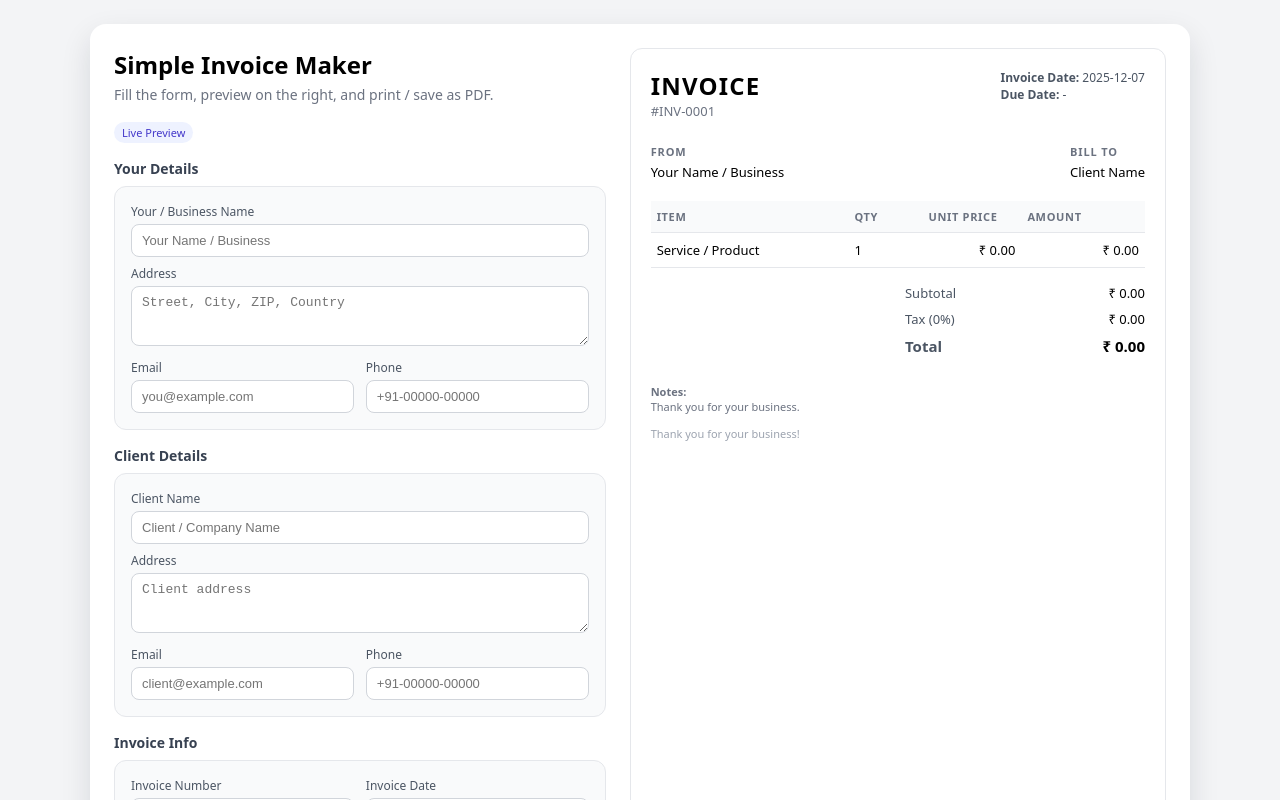
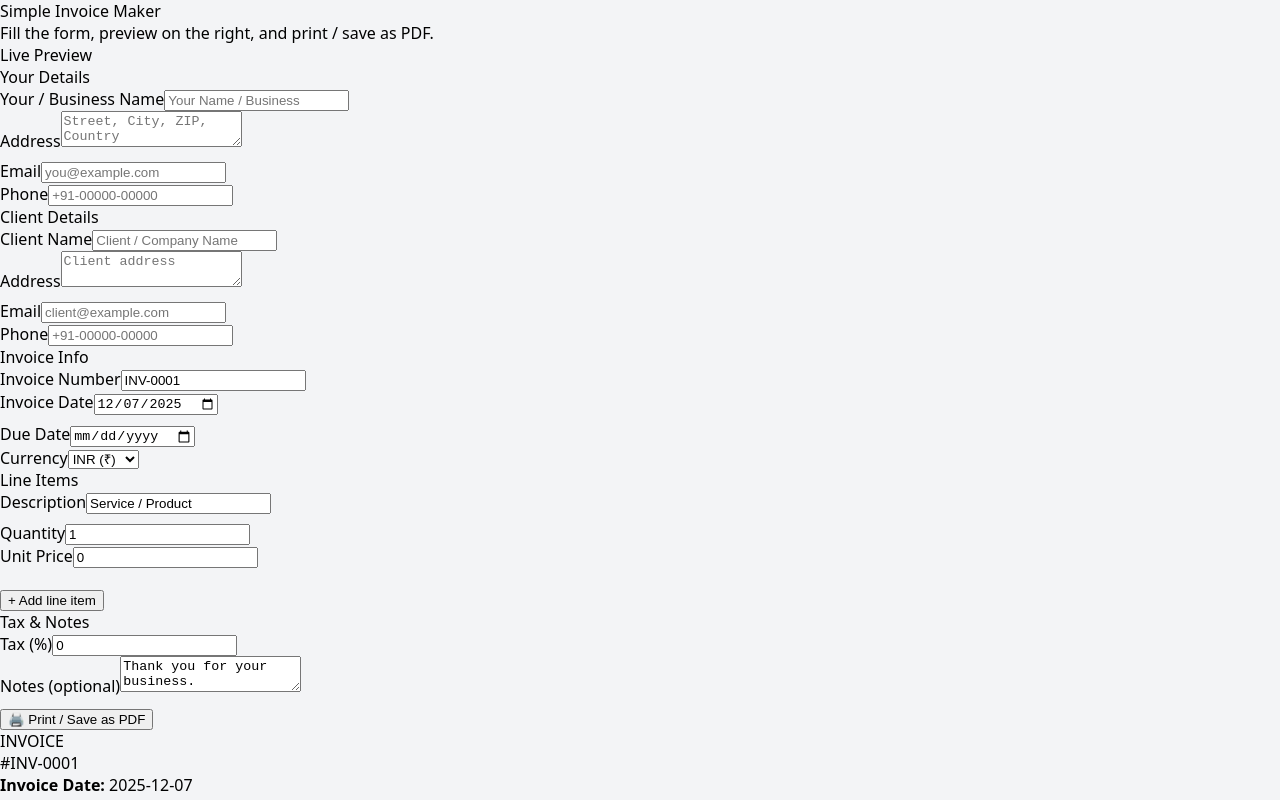
Before and after one commit to abhayswami2004-source/invice-maker, a Next.js app: page / in a window 1280 px wide. Shown: the top 800 px of the page. Built offline with nearby package versions, Linux system fonts and the light colour scheme.

Commit message:
Refactor globals.css for print preview styles
Removed default styles and added print-specific styles for invoice preview.

```diff
--- a/app/globals.css
+++ b/app/globals.css
@@ -1,248 +1,31 @@
-* {
-  box-sizing: border-box;
-}
+/* ---------- Print-only rules: show only invoice preview ---------- */
+@media print {
+  /* hide everything by default */
+  body * {
+    visibility: hidden !important;
+  }
 
-body {
-  margin: 0;
-}
+  /* make preview visible and place it at the top-left */
+  .preview-container,
+  .preview-container * {
+    visibility: visible !important;
+  }
 
-.main-container {
-  min-height: 100vh;
-  padding: 24px;
-}
+  /* ensure the preview fills the printed page nicely */
+  .preview-container {
+    position: absolute !important;
+    left: 0 !important;
+    top: 0 !important;
+    width: 100% !important;
+    box-shadow: none !important; /* optional: remove shadow for printing */
+    background: white !important;
+    margin: 0 !important;
+    border-radius: 0 !important;
+    padding: 8mm !important; /* add printable padding */
+  }
 
-.app-shell {
-  max-width: 1100px;
-  margin: 0 auto;
-  background: #ffffff;
-  border-radius: 16px;
-  box-shadow: 0 12px 30px rgba(15, 23, 42, 0.12);
-  padding: 24px;
-  display: grid;
-  grid-template-columns: 1.1fr 1.2fr;
-  gap: 24px;
-}
-
-@media (max-width: 900px) {
-  .app-shell {
-    grid-template-columns: 1fr;
+  /* optionally hide page header/footer or other elements marked no-print */
+  .no-print {
+    display: none !important;
   }
 }
-
-.app-title {
-  font-size: 24px;
-  font-weight: 700;
-  margin-bottom: 4px;
-}
-
-.app-subtitle {
-  font-size: 14px;
-  color: #6b7280;
-  margin-bottom: 16px;
-}
-
-.section-title {
-  font-size: 14px;
-  font-weight: 600;
-  margin: 16px 0 8px;
-  color: #374151;
-}
-
-.card {
-  border: 1px solid #e5e7eb;
-  border-radius: 12px;
-  padding: 16px;
-  background: #f9fafb;
-}
-
-.label {
-  display: block;
-  font-size: 12px;
-  font-weight: 500;
-  margin-bottom: 4px;
-  color: #4b5563;
-}
-
-.input,
-.textarea,
-.select {
-  width: 100%;
-  padding: 8px 10px;
-  font-size: 13px;
-  border-radius: 8px;
-  border: 1px solid #d1d5db;
-  outline: none;
-  background: #ffffff;
-  transition: border-color 0.15s, box-shadow 0.15s;
-}
-
-.input:focus,
-.textarea:focus,
-.select:focus {
-  border-color: #4f46e5;
-  box-shadow: 0 0 0 1px rgba(79, 70, 229, 0.3);
-}
-
-.textarea {
-  resize: vertical;
-  min-height: 60px;
-}
-
-.flex-row {
-  display: flex;
-  gap: 12px;
-}
-
-.flex-1 {
-  flex: 1;
-}
-
-.button {
-  padding: 10px 16px;
-  font-size: 14px;
-  border-radius: 999px;
-  border: none;
-  cursor: pointer;
-  font-weight: 500;
-  display: inline-flex;
-  align-items: center;
-  gap: 6px;
-}
-
-.button-primary {
-  background: #4f46e5;
-  color: white;
-}
-
-.button-ghost {
-  background: transparent;
-  border: 1px dashed #9ca3af;
-  color: #374151;
-}
-
-.button:active {
-  transform: translateY(1px);
-}
-
-.badge {
-  display: inline-block;
-  font-size: 11px;
-  padding: 3px 8px;
-  border-radius: 999px;
-  background: #eef2ff;
-  color: #4338ca;
-  font-weight: 500;
-}
-
-.preview-container {
-  border-radius: 12px;
-  border: 1px solid #e5e7eb;
-  background: white;
-  padding: 20px;
-}
-
-.invoice-header {
-  display: flex;
-  justify-content: space-between;
-  align-items: flex-start;
-  margin-bottom: 24px;
-}
-
-.invoice-title {
-  font-size: 24px;
-  font-weight: 700;
-  letter-spacing: 0.05em;
-}
-
-.invoice-number {
-  font-size: 13px;
-  color: #6b7280;
-}
-
-.invoice-meta {
-  font-size: 12px;
-  color: #4b5563;
-}
-
-.invoice-two-column {
-  display: flex;
-  justify-content: space-between;
-  gap: 24px;
-  font-size: 13px;
-  margin-bottom: 20px;
-}
-
-.invoice-box-title {
-  font-size: 11px;
-  font-weight: 600;
-  color: #6b7280;
-  letter-spacing: 0.08em;
-  text-transform: uppercase;
-  margin-bottom: 4px;
-}
-
-.invoice-text {
-  white-space: pre-wrap;
-}
-
-.items-table {
-  width: 100%;
-  border-collapse: collapse;
-  font-size: 13px;
-  margin-top: 8px;
-}
-
-.items-table th,
-.items-table td {
-  border-bottom: 1px solid #e5e7eb;
-  padding: 8px 6px;
-  text-align: left;
-}
-
-.items-table th {
-  font-size: 11px;
-  text-transform: uppercase;
-  letter-spacing: 0.06em;
-  color: #6b7280;
-  background: #f9fafb;
-}
-
-.items-table td.amount {
-  text-align: right;
-}
-
-.summary-row {
-  display: flex;
-  justify-content: flex-end;
-  margin-top: 12px;
-  font-size: 13px;
-}
-
-.summary-table {
-  width: 240px;
-  border-collapse: collapse;
-}
-
-.summary-table td {
-  padding: 4px 0;
-}
-
-.summary-label {
-  color: #4b5563;
-}
-
-.summary-value {
-  text-align: right;
-  font-weight: 500;
-}
-
-.summary-total {
-  font-size: 15px;
-  font-weight: 700;
-}
-
-.footer-note {
-  font-size: 11px;
-  color: #6b7280;
-  margin-top: 24px;
-}
```
